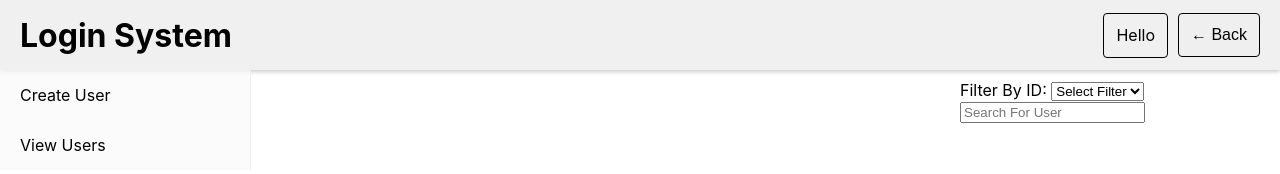
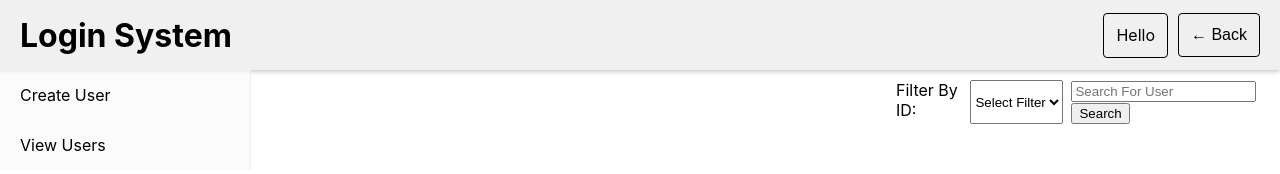
Before and after one commit to Zack-D-44/React-Express-SQlite-Login-System, a React (Create React App) app in the folder Client/login-system/: page /admin/view-users in a window 1280 px wide. Shown: the top 174 px of the page. Built offline with nearby package versions, Linux system fonts and the light colour scheme; no server answers.

Commit message:
Implemented Search for user functionality

```diff
--- a/Client/login-system/src/Components/ViewUsers.jsx
+++ b/Client/login-system/src/Components/ViewUsers.jsx
@@ -8,6 +8,30 @@ export default function ViewUsers() {
   const [userData, setUserData] = useState([]);
   const [userToSearchFor, setUserToSearchFor] = useState("");
   const [filterByOption, setFilterByOption] = useState("");
+
+  const fetchSearchedUser = useCallback(
+    async (e) => {
+      e.preventDefault(); // Prevent form from reloading the page
+      try {
+        if (!userToSearchFor) {
+          return; // Do nothing if the search input is empty
+        }
+        const url = `http://localhost:4023/admin/viewUsers/searchUser?username=${userToSearchFor}`;
+
+        const response = await fetch(url);
+        if (response.ok) {
+          const user = await response.json();
+          console.log(user);
+          setUserData(user); // Set the searched user to the table data
+        } else {
+          throw new Error(response.statusText);
+        }
+      } catch (error) {
+        console.log(error);
+      }
+    },
+    [userToSearchFor]
+  );
 
   // Fetch filtered data based on filter option
   const fetchFilteredUserData = useCallback(async () => {
@@ -105,12 +129,15 @@ export default function ViewUsers() {
           <option value="desc">Descending</option>
         </select>
 
-        <input
-          type="text"
-          placeholder="Search For User"
-          value={userToSearchFor}
-          onChange={(e) => setUserToSearchFor(e.target.value)}
-        />
+        <form action="#" onSubmit={fetchSearchedUser}>
+          <input
+            type="text"
+            placeholder="Search For User"
+            value={userToSearchFor} // Use userToSearchFor here
+            onChange={(e) => setUserToSearchFor(e.target.value)}
+          />
+          <input type="submit" value="Search" />
+        </form>
       </div>
 
       {/* Table container */}
--- a/Client/login-system/src/styles/viewUsers.module.css
+++ b/Client/login-system/src/styles/viewUsers.module.css
@@ -67,7 +67,8 @@
 .filterOptionsContainer {
     position: absolute;
     top: 10%;
-    left: 75%;
+    left: 70%;
+    display: flex;
 }
 
 .filterByDropdownMenu {
```
Also changed, not shown: 2 other files (tests, documents, lock files or other folders).
